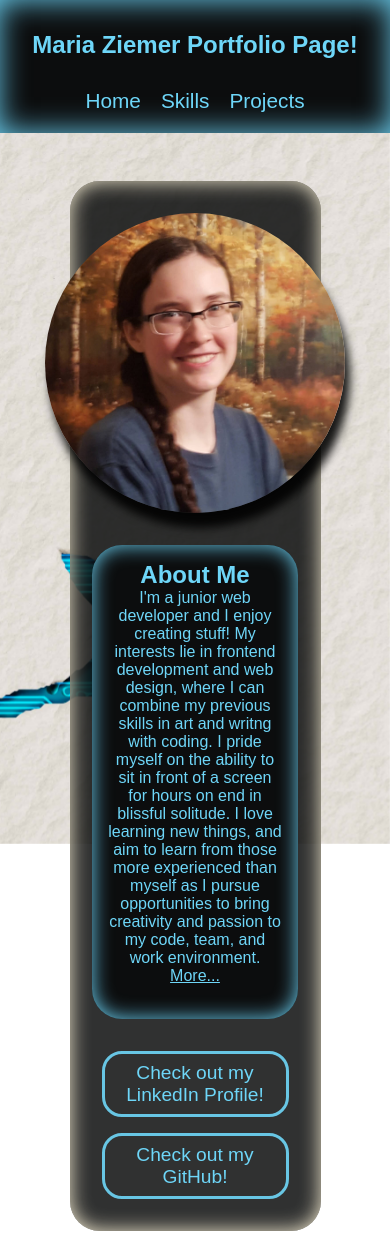
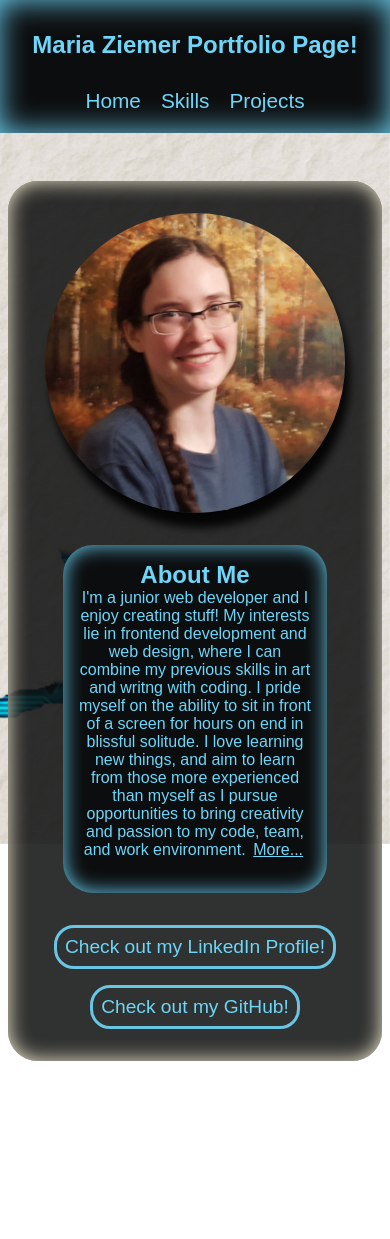
Before and after one commit to Kyrune/Portfolio-Project, an Angular app: page /home in a window 390 px wide. After the commit the page ends 1069 px from the top, so only its background shows below. Built offline with nearby package versions, Linux system fonts and the light colour scheme.

Commit message:
Add media query for smaller screens

```diff
--- a/src/app/home/home.component.css
+++ b/src/app/home/home.component.css
@@ -76,3 +76,13 @@ span {
   box-shadow: 0px 0px 20px rgb(110, 214, 248);
   border-radius: 20px;
 }
+
+/* Media query for 1050px & smaller */
+@media screen and (max-width: 1050px) {
+  .about {
+    width: 100%;
+  }
+  .about p {
+    width: 75%;
+  }
+}
```
